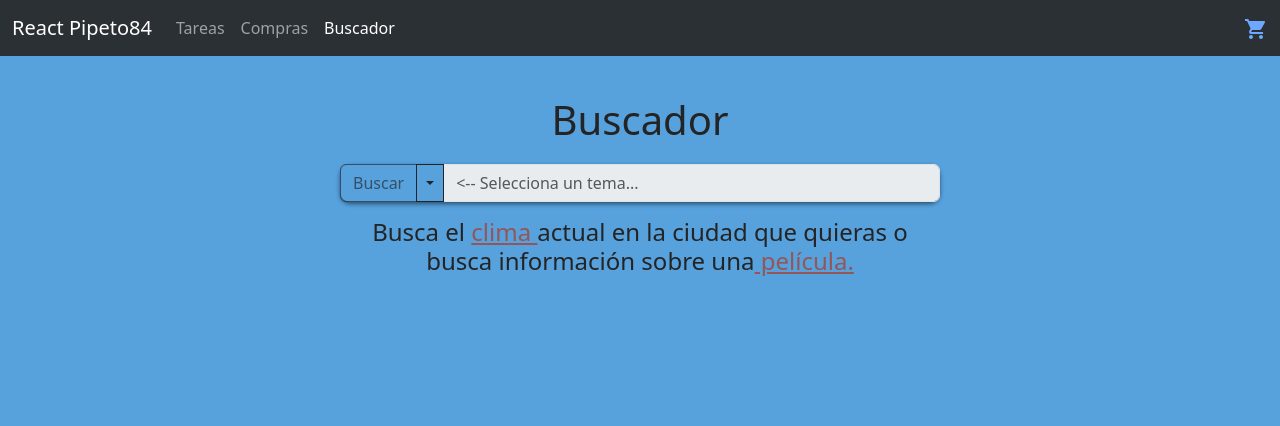
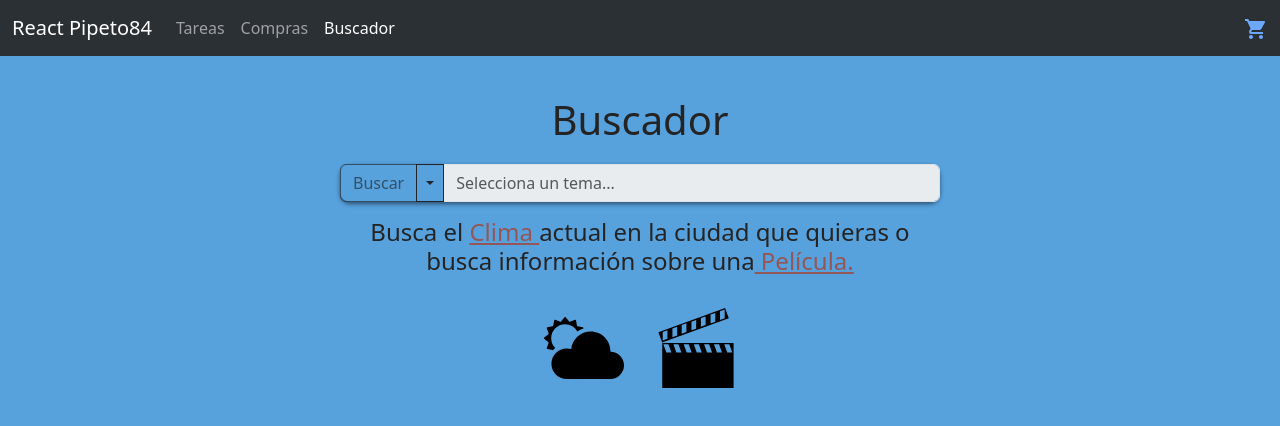
Before and after one commit to Pipeto84/my-react, a React (Vite) app: page /buscador in a window 1280 px wide. Shown: the top 426 px of the page. Built offline with nearby package versions, Linux system fonts and the light colour scheme; no server answers.

Commit message:
icono en el tema

```diff
--- a/src/pages/BuscadorPage.jsx
+++ b/src/pages/BuscadorPage.jsx
@@ -3,33 +3,55 @@ import { Clima } from '../components/buscador/Clima'
 import { Peliculas } from '../components/buscador/Peliculas'
 import { ClimaContext } from '../context/ClimaContext'
 import { MovieContext } from '../context/MovieContext'
+import iconMovie from '../assets/movie.svg'
+import iconWeather from '../assets/weather.svg'
 import '../styles/buscador/Buscador.css'
 
 export const BuscadorPage = () => {
   const [selector, setSelector] = useState('Buscador')
   const [dataInput, setDataInput] = useState('')
   const [enviado, setEnviado] = useState('')
+  const [iconoTema, setIconoTema] = useState(false)
   const {fetchClima} = useContext(ClimaContext)
   const {fetchMovie} = useContext(MovieContext)
 
   const clima = () => {
     setSelector('Clima')
+    setIconoTema(true)
+    setEnviado('')
   }
   const peliculas = () => {
     setSelector('Peliculas')
+    setIconoTema(true)
+    setEnviado('')
   }
   const infoBuscar = <h4 className="textoEnBuscador">
-    Busca el <a className='aClima' href='#' onClick={clima}>clima </a>
+    Busca el <a className='aClima' href='#' onClick={clima}>Clima </a>
     actual en la ciudad que quieras o busca
     información sobre una
-    <a className='aPelicula' href='#' onClick={peliculas}> película.</a>
+    <a className='aPelicula' href='#' onClick={peliculas}> Película.</a>
   </h4>
+  const iconosBuscar = () => {
+    if (selector === 'Buscador') {
+      return (
+        <>
+          <a href="#" onClick={clima}>
+            <img className="iconoClima" src={iconWeather} alt="icono clima" />
+          </a>
+          <a href="#" onClick={peliculas}>
+            <img className="iconoPelicula" src={iconMovie} alt="icono pelicula" />
+          </a>
+        </>
+      )
+    }
+  }
   const handleChanges = (e) => {
     setDataInput(e.target.value)
   }
   const handleSubmit = (e) => {
     e.preventDefault()
     setEnviado(dataInput)
+    setIconoTema(false)
     if (selector === 'Clima') {
       fetchClima(dataInput)
       setDataInput('')
@@ -61,7 +83,7 @@ export const BuscadorPage = () => {
   const handlePlaceHolder = () => {
     switch (selector) {
       case 'Buscador':
-        return '<-- Selecciona un tema...'
+        return 'Selecciona un tema...'
       case 'Clima':
         return 'Ingresa una ciudad...'
       case 'Peliculas':
@@ -77,6 +99,13 @@ export const BuscadorPage = () => {
       return "Información Películas"
     }else {
       return "Buscador"
+    }
+  }
+  const iconosTema = () => {
+    if (selector === 'Clima' && iconoTema) {
+      return <img className="iconoClima" src={iconWeather} alt="icono clima" />
+    } else if (selector === 'Peliculas' && iconoTema) {
+      return <img className="iconoPelicula" src={iconMovie} alt="icono pelicula" />
     }
   }
   return (
@@ -105,10 +134,13 @@ export const BuscadorPage = () => {
             disabled={selector === 'Buscador'}
             id='inputBuscar'
             autoComplete='on'
+            autoFocus
           />
         </div>
       </form>
       {seleccionada()}
+      {iconosBuscar()}
+      {iconosTema()}
     </div>
   )
 }
--- a/src/styles/buscador/Buscador.css
+++ b/src/styles/buscador/Buscador.css
@@ -27,3 +27,12 @@
 .aClima, .aPelicula {
   color: rgb(148, 86, 86);
 }
+.iconoClima {
+  max-width: 5rem;
+  margin-top: 2rem;
+  margin-right: 2rem;
+}
+.iconoPelicula {
+  max-width: 5rem;
+  margin-top: 2rem;
+}
```
Also changed, not shown: src/assets/movie.svg (added), src/assets/weather.svg (added).
